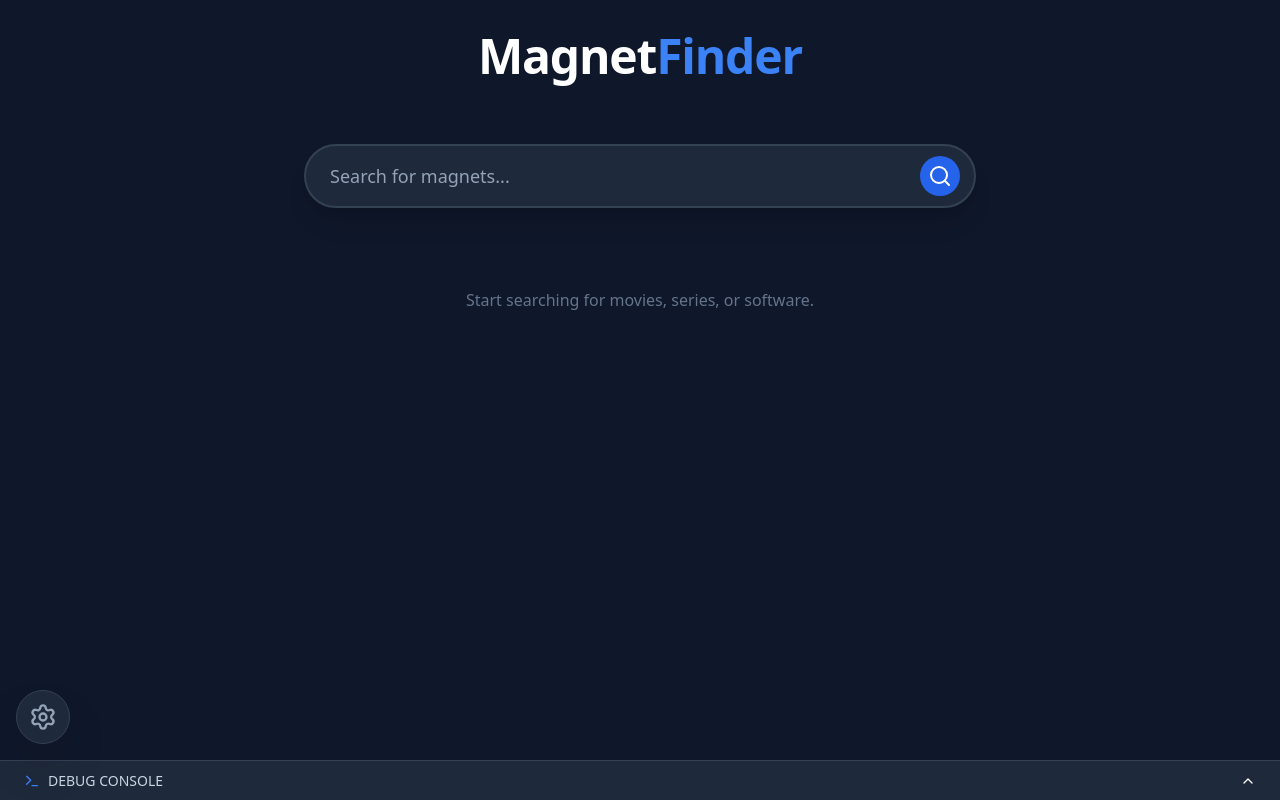
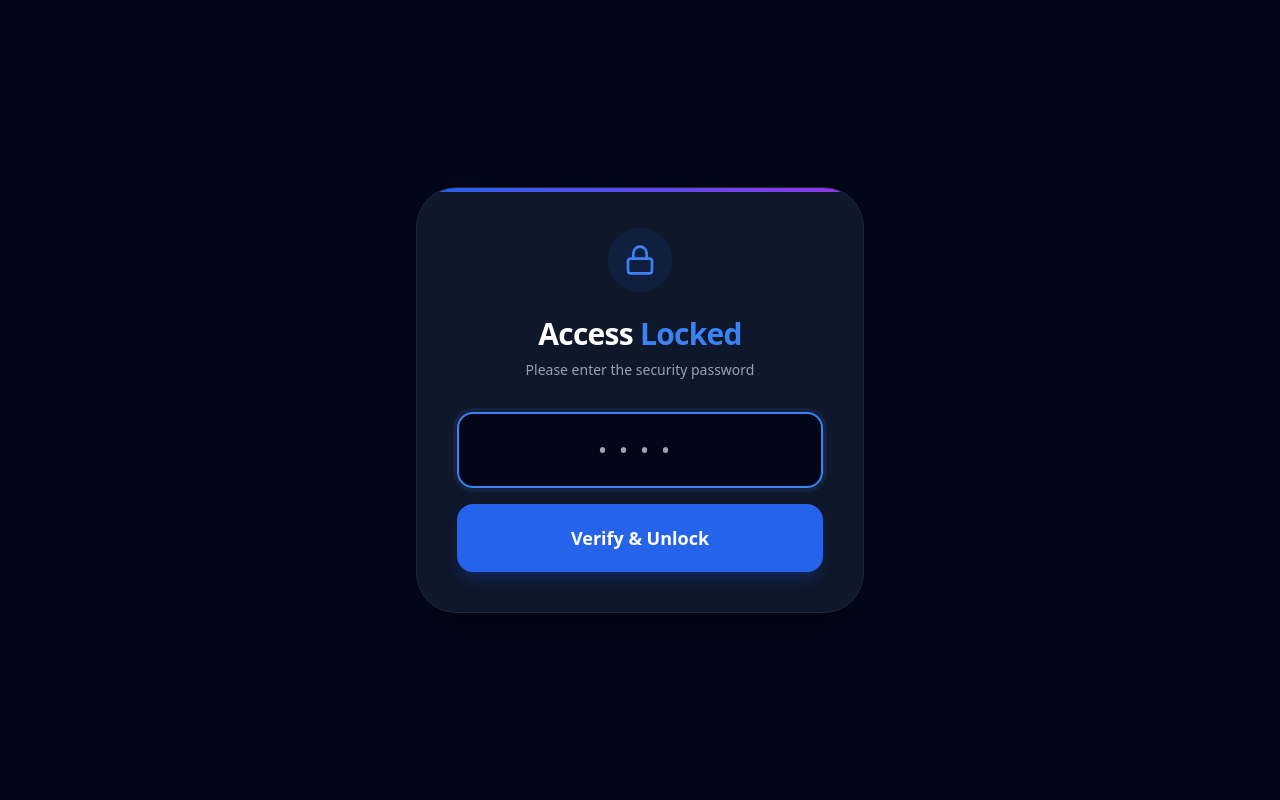
Before and after one commit to Potatoe415/link, a React (Vite) app: page / in a window 1280 px wide. Built offline with nearby package versions, Linux system fonts and the light colour scheme.

Commit message:
Add password protection overlay (password: bob)

```diff
--- a/src/App.tsx
+++ b/src/App.tsx
@@ -1,5 +1,5 @@
 import { useState, useMemo, useEffect } from "react";
-import { Settings, Check, Terminal, ChevronUp, ChevronDown, Activity, AlertCircle, ChevronLeft, ChevronRight } from "lucide-react";
+import { Settings, Check, Terminal, ChevronUp, ChevronDown, Activity, AlertCircle, ChevronLeft, ChevronRight, Lock } from "lucide-react";
 import SearchBar from "./components/SearchBar";
 import ResultList from "./components/ResultList";
 import { TorrentResult } from "./types";
@@ -35,6 +35,13 @@ interface DebugInfo {
 type SortOption = 'seeders' | 'size' | 'date';
 
 function App() {
+  // Auth State
+  const [isAuthenticated, setIsAuthenticated] = useState(() => {
+    return localStorage.getItem("magnet_auth") === "true";
+  });
+  const [password, setPassword] = useState("");
+  const [authError, setAuthError] = useState(false);
+
   const [results, setResults] = useState<TorrentResult[]>([]);
   const [loading, setLoading] = useState(false);
   const [error, setError] = useState<string | null>(null);
@@ -111,10 +118,58 @@ function App() {
     window.location.href = magnetUrl;
   };
 
+  const handleLogin = (e: React.FormEvent) => {
+    e.preventDefault();
+    if (password === "bob") {
+      setIsAuthenticated(true);
+      localStorage.setItem("magnet_auth", "true");
+      setAuthError(false);
+    } else {
+      setAuthError(true);
+      setPassword("");
+    }
+  };
+
+  if (!isAuthenticated) {
+    return (
+      <div className="min-h-screen flex items-center justify-center bg-slate-950 p-4 font-sans text-white">
+        <div className="w-full max-w-md bg-slate-900 border border-slate-800 rounded-[2.5rem] p-10 shadow-2xl text-center relative overflow-hidden">
+          {/* Subtle decoration */}
+          <div className="absolute top-0 left-0 w-full h-1 bg-gradient-to-r from-blue-600 to-purple-600"></div>
+
+          <div className="inline-flex p-4 rounded-full bg-blue-600/10 text-blue-500 mb-6">
+            <Lock size={32} />
+          </div>
+
+          <h1 className="text-3xl font-bold mb-2 tracking-tight">Access <span className="text-blue-500">Locked</span></h1>
+          <p className="text-slate-400 mb-8 text-sm">Please enter the security password</p>
+
+          <form onSubmit={handleLogin} className="space-y-4">
+            <input
+              type="password"
+              value={password}
+              onChange={(e) => setPassword(e.target.value)}
+              placeholder="••••"
+              autoFocus
+              className={`w-full px-6 py-5 bg-slate-950 border-2 rounded-2xl focus:outline-none text-white text-center text-2xl tracking-[0.5em] transition-all ${authError ? 'border-red-500/50 ring-4 ring-red-500/10' : 'border-slate-800 focus:border-blue-500 focus:ring-4 focus:ring-blue-500/10'}`}
+            />
+            {authError && <p className="text-red-500 text-xs font-medium">Incorrect password. Please try again.</p>}
+            <button
+              type="submit"
+              className="w-full py-5 bg-blue-600 hover:bg-blue-500 text-white rounded-2xl font-bold text-lg transition-all active:scale-95 shadow-lg shadow-blue-600/20 mt-2"
+            >
+              Verify & Unlock
+            </button>
+          </form>
+        </div>
+      </div>
+    );
+  }
+
   return (
     <div className="min-h-screen pb-20 p-4 sm:p-8 flex flex-col items-center bg-slate-900 text-white font-sans">
       <header className="mb-8 sm:mb-12 text-center w-full max-w-2xl">
-        <h1 className="text-4xl sm:text-5xl font-bold mb-2 sm:mb-4 tracking-tight">
+        <h1 className="text-4xl sm:text-5xl font-bold mb-2 sm:mb-4 tracking-tight text-white">
           Magnet<span className="text-blue-500">Finder</span>
         </h1>
       </header>
```
